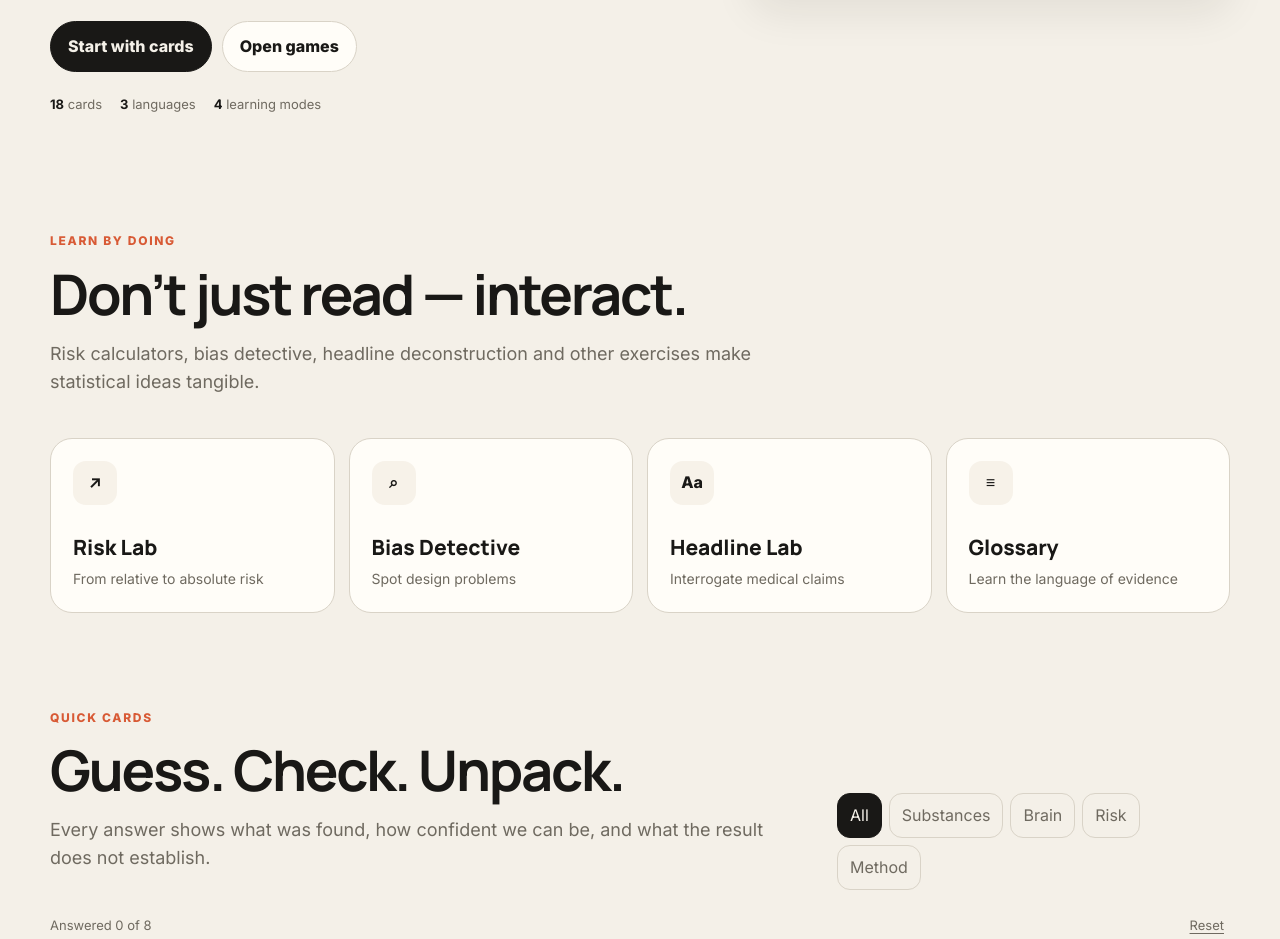
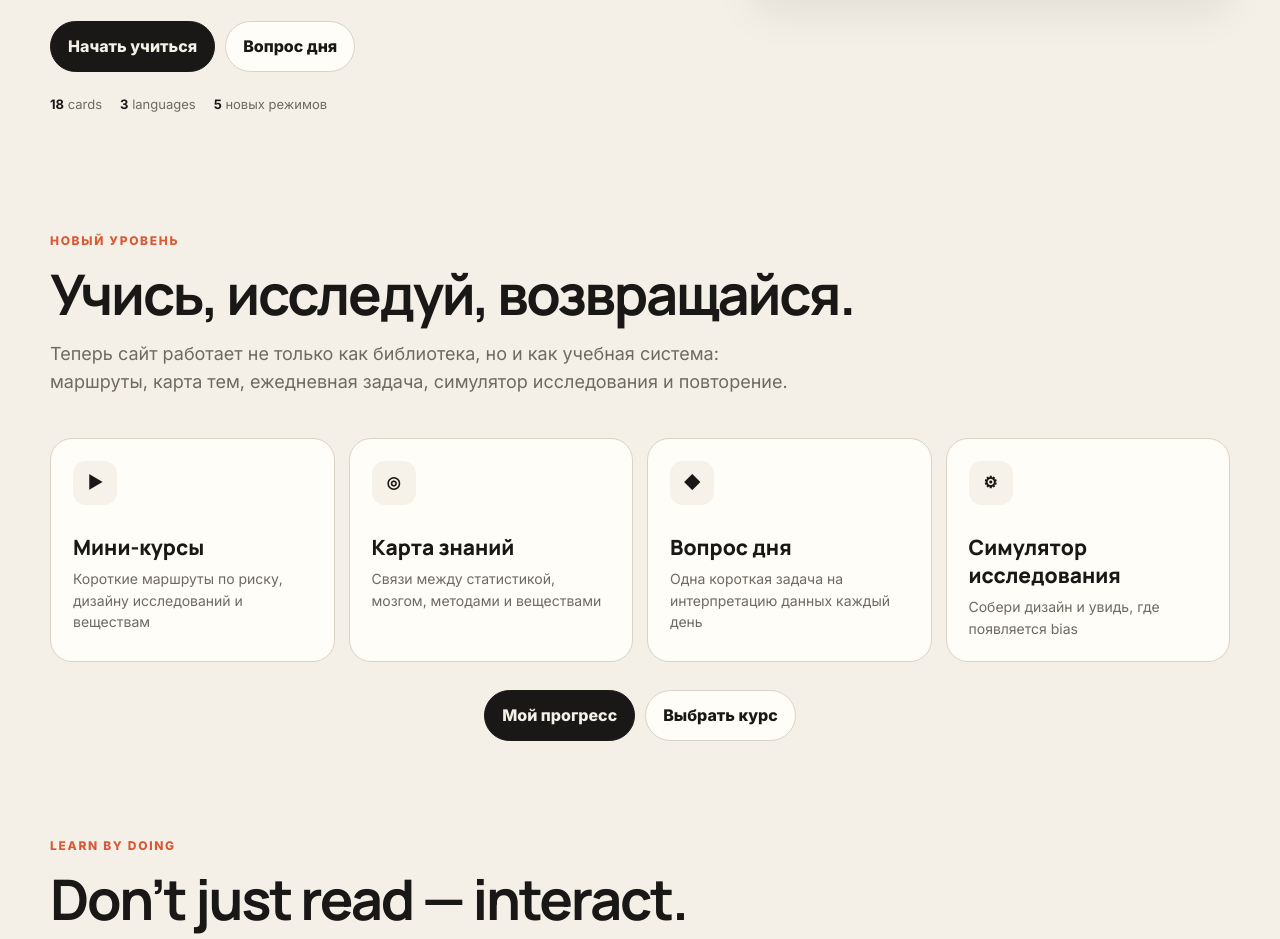
Before and after one commit to prov-ori/eto-slozhnee, a plain HTML site: page index.html in a window 1280 px wide. Shown: the part 610-1549 px from the top of the page. Drawn offline with Linux system fonts and the light colour scheme.

Commit message:
Connect home page to courses, knowledge map, daily challenge, simulator and progress

```diff
--- a/index.html
+++ b/index.html
@@ -13,6 +13,8 @@
   <link rel="preconnect" href="https://fonts.gstatic.com" crossorigin>
   <link href="https://fonts.googleapis.com/css2?family=Inter:wght@400;500;600;700;800&family=Manrope:wght@600;700;800&display=swap" rel="stylesheet">
   <link rel="stylesheet" href="styles.css" />
+  <link rel="stylesheet" href="patch.css" />
+  <link rel="stylesheet" href="academy.css" />
 </head>
 <body data-page="home">
   <a class="skip-link" href="#main" data-i18n="skip">Перейти к содержанию</a>
@@ -20,10 +22,10 @@
     <a class="brand" href="index.html" aria-label="Home"><span class="brand-mark" aria-hidden="true">э</span><span data-i18n="brand">Это сложнее</span></a>
     <nav class="desktop-nav" data-i18n-aria="primaryNav" aria-label="Основная навигация">
       <a class="active" aria-current="page" href="index.html" data-i18n="navHome">Главная</a>
+      <a href="learn.html">Учиться</a>
       <a href="library.html" data-i18n="navLibrary">Библиотека</a>
       <a href="games.html" data-i18n="navGames">Игры</a>
-      <a href="glossary.html" data-i18n="navGlossary">Словарь</a>
-      <a href="method.html" data-i18n="navMethod">Метод</a>
+      <a href="progress.html">Прогресс</a>
     </nav>
     <div class="header-actions">
       <label class="language-picker"><span class="sr-only" data-i18n="language">Язык</span><select id="languageSelect" aria-label="Language"><option value="ru">RU</option><option value="et">ET</option><option value="en">EN</option></select></label>
@@ -32,7 +34,7 @@
     </div>
   </header>
   <nav class="mobile-menu" id="mobileMenu" data-i18n-aria="mobileNav" aria-label="Мобильное меню" hidden>
-    <a aria-current="page" href="index.html" data-i18n="navHome">Главная</a><a href="library.html" data-i18n="navLibrary">Библиотека</a><a href="games.html" data-i18n="navGames">Игры</a><a href="glossary.html" data-i18n="navGlossary">Словарь</a><a href="method.html" data-i18n="navMethod">Метод</a>
+    <a aria-current="page" href="index.html" data-i18n="navHome">Главная</a><a href="learn.html">Учиться</a><a href="daily.html">Сегодня</a><a href="map.html">Карта знаний</a><a href="simulator.html">Симулятор</a><a href="progress.html">Прогресс</a><a href="library.html" data-i18n="navLibrary">Библиотека</a><a href="games.html" data-i18n="navGames">Игры</a>
   </nav>
 
   <main id="main">
@@ -41,12 +43,23 @@
         <div class="eyebrow" data-i18n="heroEyebrow">НЕ ТРИВИЯ. КОНТЕКСТ.</div>
         <h1><span data-i18n="heroTitleA">Интересный факт —</span><br><em data-i18n="heroTitleB">это только начало.</em></h1>
         <p class="hero-text" data-i18n="heroText">Короткие интерактивные уроки о мозге, психике, веществах и риске.</p>
-        <div class="hero-actions"><a class="btn primary" href="#facts" data-i18n="heroPrimary">Начать с карточек</a><a class="btn ghost" href="games.html" data-i18n="heroSecondary">Открыть игры</a></div>
-        <div class="hero-stats" aria-label="Project statistics"><span><strong id="cardCount">16</strong> <span data-i18n="cardStat">карточек</span></span><span><strong>3</strong> <span data-i18n="languageStat">языка</span></span><span><strong>4</strong> <span data-i18n="modeStat">режима обучения</span></span></div>
+        <div class="hero-actions"><a class="btn primary" href="learn.html">Начать учиться</a><a class="btn ghost" href="daily.html">Вопрос дня</a></div>
+        <div class="hero-stats" aria-label="Project statistics"><span><strong id="cardCount">16</strong> <span data-i18n="cardStat">карточек</span></span><span><strong>3</strong> <span data-i18n="languageStat">языка</span></span><span><strong>5</strong> новых режимов</span></div>
       </div>
       <aside class="hero-card game-preview" aria-label="Learning preview">
         <div class="preview-orbit" aria-hidden="true">OR</div><div class="preview-copy"><span class="tag" data-i18n="interactive">Интерактив</span><h2>4× ≠ 40%</h2><p data-i18n="previewText">Относительная мера не является абсолютной вероятностью.</p><a href="games.html#odds-lab" data-i18n="tryLab">Открыть лабораторию →</a></div>
       </aside>
+    </section>
+
+    <section class="section-shell learning-paths" aria-labelledby="academyTitle">
+      <div class="section-heading"><div><div class="eyebrow">НОВЫЙ УРОВЕНЬ</div><h2 id="academyTitle">Учись, исследуй, возвращайся.</h2><p>Теперь сайт работает не только как библиотека, но и как учебная система: маршруты, карта тем, ежедневная задача, симулятор исследования и повторение.</p></div></div>
+      <div class="path-grid">
+        <a class="path-card" href="learn.html"><span class="path-icon" aria-hidden="true">▶</span><h3>Мини-курсы</h3><p>Короткие маршруты по риску, дизайну исследований и веществам</p></a>
+        <a class="path-card" href="map.html"><span class="path-icon" aria-hidden="true">◎</span><h3>Карта знаний</h3><p>Связи между статистикой, мозгом, методами и веществами</p></a>
+        <a class="path-card" href="daily.html"><span class="path-icon" aria-hidden="true">◆</span><h3>Вопрос дня</h3><p>Одна короткая задача на интерпретацию данных каждый день</p></a>
+        <a class="path-card" href="simulator.html"><span class="path-icon" aria-hidden="true">⚙</span><h3>Симулятор исследования</h3><p>Собери дизайн и увидь, где появляется bias</p></a>
+      </div>
+      <div class="section-cta"><a class="btn primary" href="progress.html">Мой прогресс</a><a class="btn ghost" href="learn.html">Выбрать курс</a></div>
     </section>
 
     <section class="section-shell learning-paths" aria-labelledby="pathsTitle">
@@ -70,10 +83,10 @@
     </section>
   </main>
 
-  <nav class="bottom-nav" data-i18n-aria="bottomNav" aria-label="Нижняя навигация"><a class="active" aria-current="page" href="index.html"><span aria-hidden="true">⌂</span><b data-i18n="navHome">Главная</b></a><a href="library.html"><span aria-hidden="true">▤</span><b data-i18n="navLibrary">Библиотека</b></a><a href="games.html"><span aria-hidden="true">✦</span><b data-i18n="navGames">Игры</b></a><a href="glossary.html"><span aria-hidden="true">Aa</span><b data-i18n="navGlossary">Словарь</b></a></nav>
+  <nav class="bottom-nav" data-i18n-aria="bottomNav" aria-label="Нижняя навигация"><a class="active" aria-current="page" href="index.html"><span aria-hidden="true">⌂</span><b data-i18n="navHome">Главная</b></a><a href="learn.html"><span aria-hidden="true">▶</span><b>Учиться</b></a><a href="daily.html"><span aria-hidden="true">◆</span><b>Сегодня</b></a><a href="progress.html"><span aria-hidden="true">✓</span><b>Прогресс</b></a></nav>
   <div class="toast" id="toast" role="status" aria-live="polite" hidden></div>
   <noscript><div class="noscript" data-i18n="noscript">Для интерактивов нужен JavaScript.</div></noscript>
   <footer class="site-footer section-shell"><span>© <span id="year"></span> <span data-i18n="brand">Это сложнее</span></span><span data-i18n="footerA">Факты меняются вместе с данными.</span><span data-i18n="footerB">Образовательный проект — не медицинская консультация.</span></footer>
-  <script src="data.js"></script><script src="extras.js"></script><script src="script.js"></script>
+  <script src="data.js"></script><script src="extras.js"></script><script src="script.js"></script><script src="progress-hook.js"></script>
 </body>
 </html>
```
